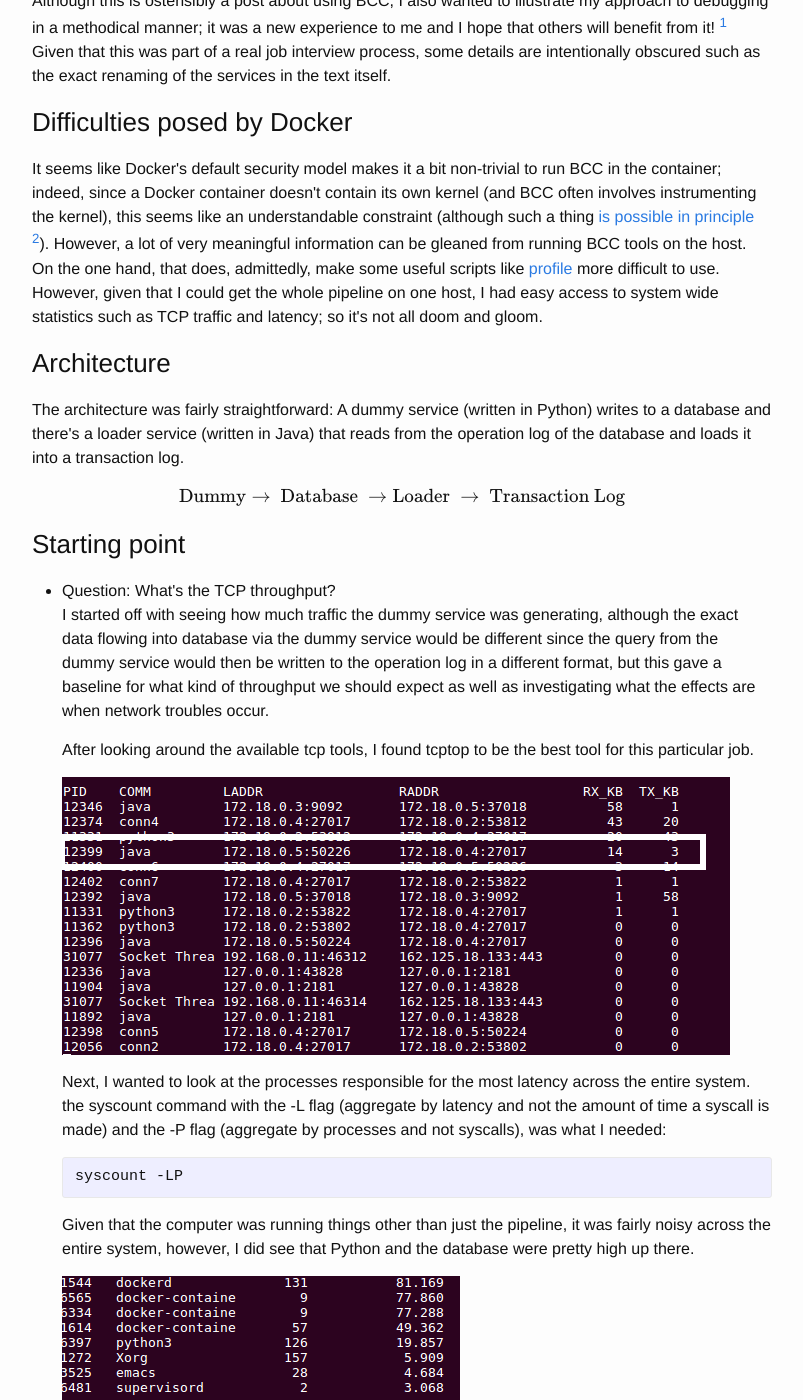
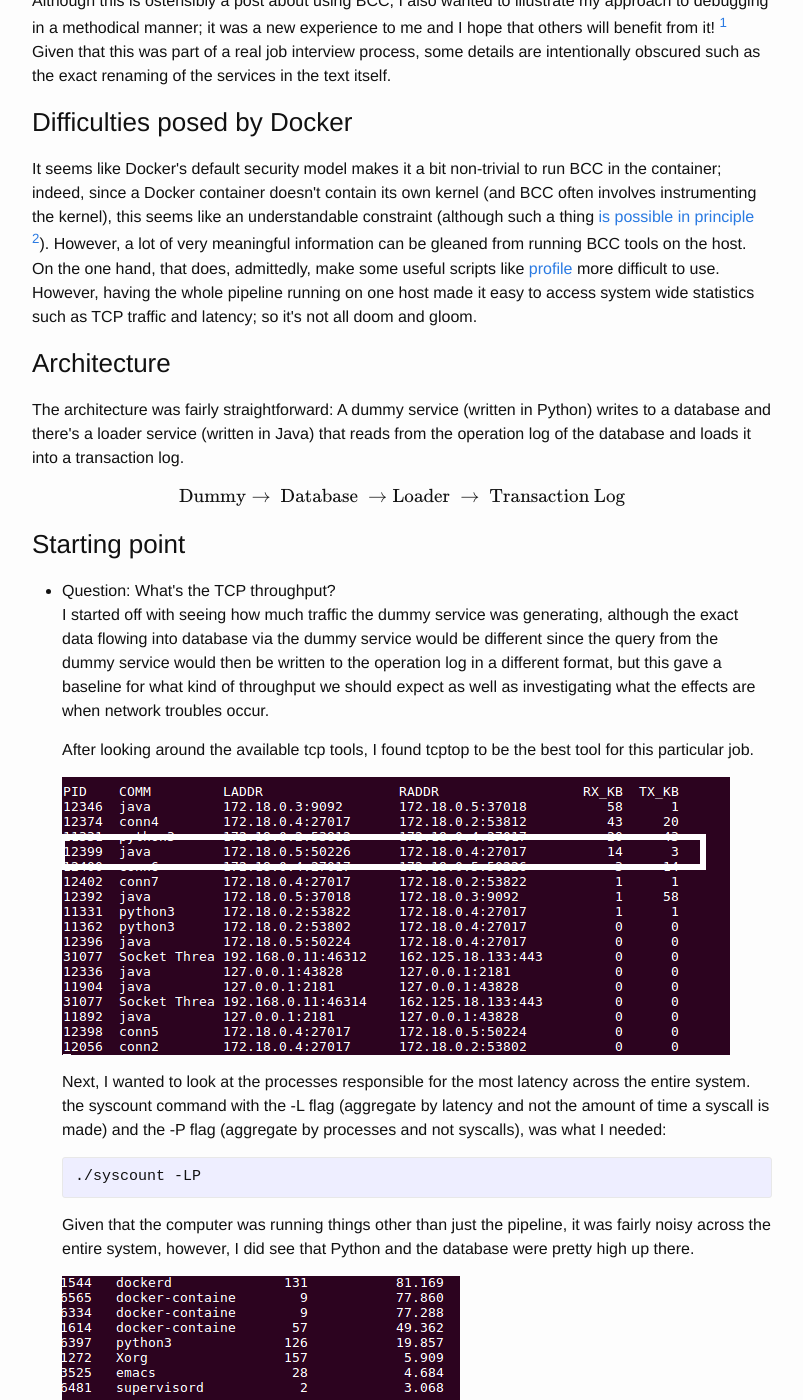
Before and after one commit to b-t-g/b-t-g.github.io, a Jekyll site: the page built from _posts/2018-04-09-bcc.html, in a window 1280 px wide and 1400 px high, scrolled down 505 px. Shown: the whole window, without its empty margins (238-1041 px from the left). Built offline with Jekyll 4.4.1, drawn with Linux system fonts in a browser that asks for light colours; formulas are drawn with MathJax 3; some of the changed text lies outside the part shown.

Commit message:
Fix stilted wording

```diff
--- a/_posts/2018-04-09-bcc.html
+++ b/_posts/2018-04-09-bcc.html
@@ -36,7 +36,7 @@ Given that this was part of a real job interview process, some details are inten
 It seems like Docker's default security model makes it a bit non-trivial to run BCC in the container; indeed, since a Docker container doesn't contain its own
 kernel (and BCC often involves instrumenting the kernel), this seems like an understandable constraint (although such a thing <a href="http://dtrace.org/blogs/bmc/2012/06/07/dtrace-in-the-zone/">is possible in principle</a> <sup><a id="fnr.2" class="footref" href="#fn.2">2</a></sup>). However, a lot
 of very meaningful information can be gleaned from running BCC tools on the host. On the one hand, that does, admittedly, make some useful scripts like <a href="https://github.com/iovisor/bcc/blob/master/tools/profile.py">profile</a> more difficult to use. However,
-given that I could get the whole pipeline on one host, I had easy access to system wide statistics such as TCP traffic and latency; so it's not all doom and gloom.
+having the whole pipeline running on one host made it easy to access system wide statistics such as TCP traffic and latency; so it's not all doom and gloom.
 </p>
 </div>
 </div>
@@ -86,7 +86,7 @@ Next, I wanted to look at the processes responsible for the most latency across
 and the -P flag (aggregate by processes and not syscalls), was what I needed:
 </p>
 <div class="org-src-container">
-<pre class="src src-bash">syscount -LP
+<pre class="src src-bash">./syscount -LP
 </pre>
 </div>
 <p>
@@ -161,7 +161,7 @@ this did not seem like a bottleneck.
 But maybe there was latency elsewhere? Once again, relying on good 'ol
 </p>
 <div class="org-src-container">
-<pre class="src src-bash">syscount -L -p &lt;PID of DB&gt;
+<pre class="src src-bash">./syscount -L -p &lt;PID of DB&gt;
 </pre>
 </div>
 <p>
```
